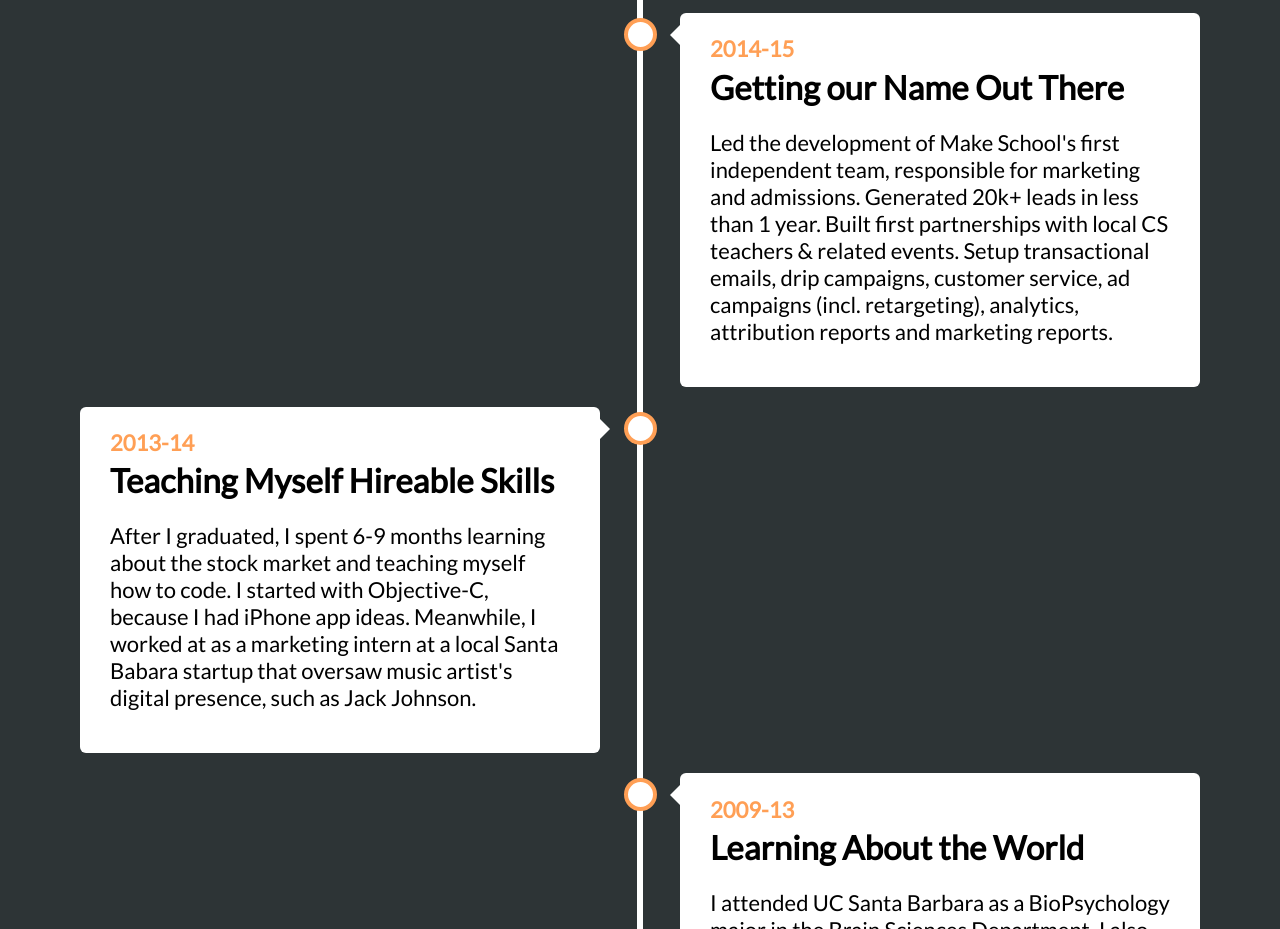
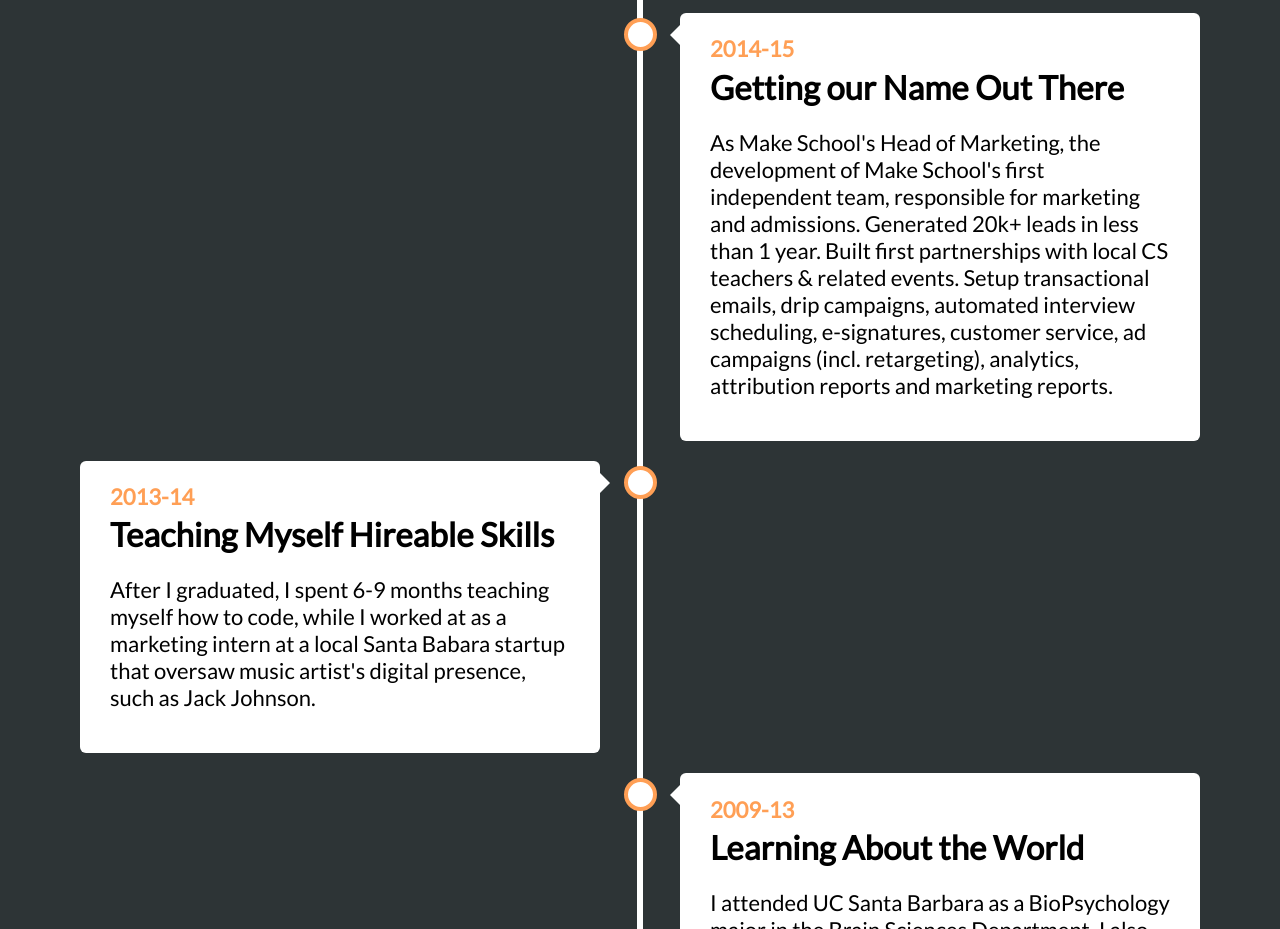
Before and after one commit to nsafai/nsafai.github.io, a plain HTML site: page index.html in a window 1280 px wide. Shown: the part 2352-3281 px from the top of the page. Drawn offline with Linux system fonts and the light colour scheme.

Commit message:
copy changes

```diff
--- a/index.html
+++ b/index.html
@@ -70,15 +70,15 @@
                 <div class="content">
                     <h3>2014-15</h3>
                     <h4>Getting our Name Out There</h4>
-                    <p>Led the development of Make School's first independent team, responsible for marketing and admissions. Generated 20k+ leads in less than 1 year. Built first partnerships with local CS teachers & related events. Setup
-                        transactional emails, drip campaigns, customer service, ad campaigns (incl. retargeting), analytics, attribution reports and marketing reports.</p>
+                    <p>As Make School's Head of Marketing, the development of Make School's first independent team, responsible for marketing and admissions. Generated 20k+ leads in less than 1 year. Built first partnerships with local CS teachers & related events. Setup
+                        transactional emails, drip campaigns, automated interview scheduling, e-signatures, customer service, ad campaigns (incl. retargeting), analytics, attribution reports and marketing reports.</p>
                 </div>
             </div>
             <div class="container left">
                 <div class="content">
                     <h3>2013-14</h3>
                     <h4>Teaching Myself Hireable Skills</h4>
-                    <p>After I graduated, I spent 6-9 months learning about the stock market and teaching myself how to code. I started with Objective-C, because I had iPhone app ideas. Meanwhile, I worked at as a marketing intern at a local Santa Babara startup that oversaw music artist's digital presence, such as Jack Johnson.</p>
+                    <p>After I graduated, I spent 6-9 months teaching myself how to code, while I worked at as a marketing intern at a local Santa Babara startup that oversaw music artist's digital presence, such as Jack Johnson.</p>
                 </div>
             </div>
             <div class="container right">
```
